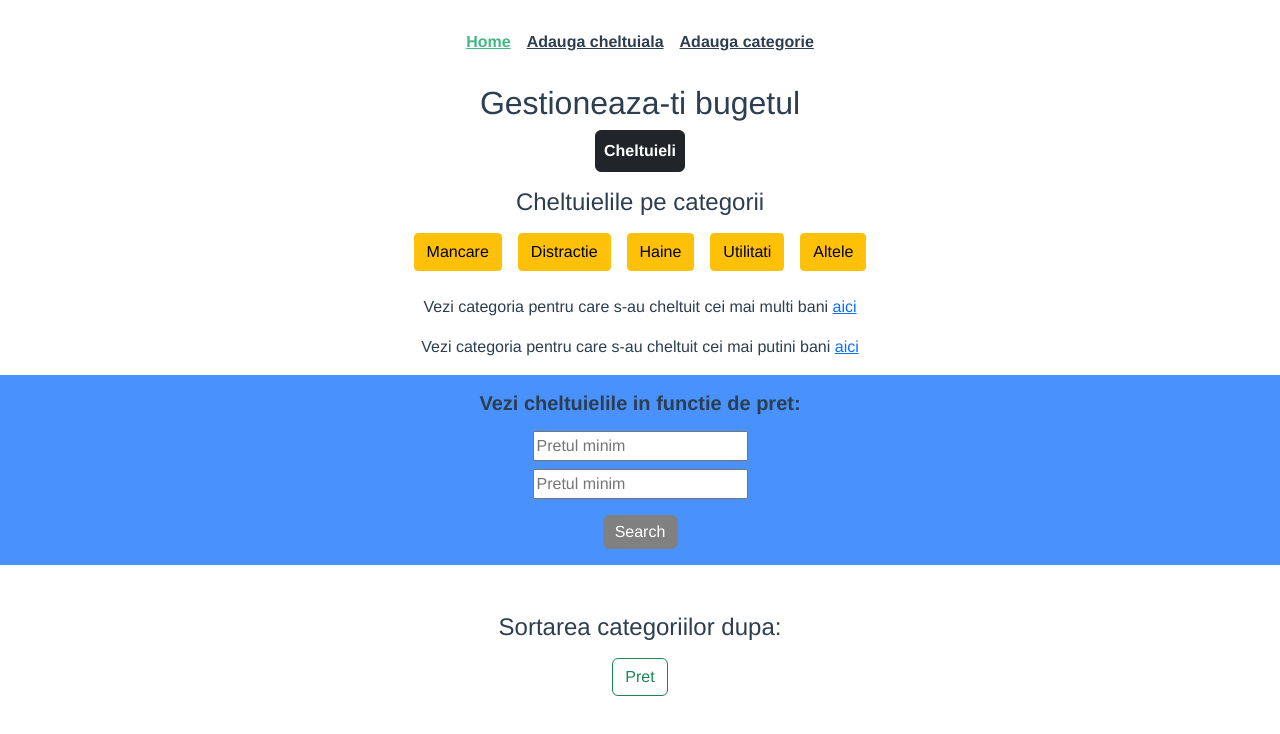
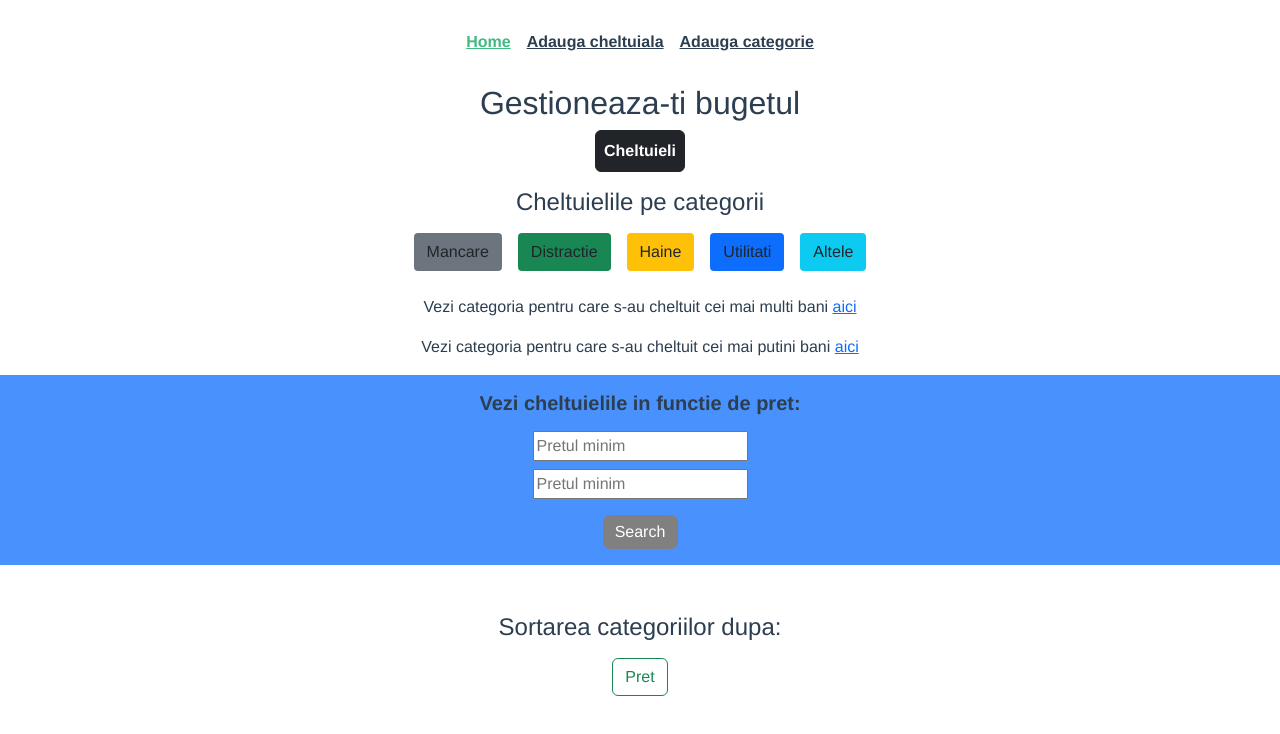
Before and after one commit to BiancaSeleveschi/budget-manager-app-2, a Vue app: page / in a window 1280 px wide. Shown: the top 734 px of the page. Built offline with nearby package versions, Linux system fonts and the light colour scheme.

Commit message:
fix button colors of categories

```diff
--- a/src/components/ButtonCategories.vue
+++ b/src/components/ButtonCategories.vue
@@ -6,8 +6,15 @@
       :key="index"
     >
       <button
+        :class="{
+          'bg-warning': category === 'Haine',
+          'bg-secondary': category === 'Mancare',
+          'bg-success': category === 'Distractie',
+          'bg-primary': category === 'Utilitati',
+          'bg-info': category === 'Altele',
+        }"
         @click="showPurchases(category)"
-        class="rounded-1 btn btn-warning mx-2 my-2"
+        class="rounded-1 btn mx-2 my-2"
       >
         {{ category }}
       </button>
@@ -18,9 +25,15 @@
 <script>
 export default {
   name: "ButtonCategories",
+  data() {
+    return {
+      showPurchaseByCategory: false,
+    };
+  },
   methods: {
     showPurchases(category) {
       this.$emit("show-category", category);
+      this.showPurchaseByCategory = !this.showPurchaseByCategory;
     },
   },
 };
--- a/src/components/PurchaseCategory.vue
+++ b/src/components/PurchaseCategory.vue
@@ -15,7 +15,6 @@
 <script>
 import ButtonCategories from "@/components/ButtonCategories";
 import ItemCard from "@/components/ItemCard";
-
 export default {
   name: "PurchaseCategory",
   components: { ButtonCategories, ItemCard },
```
